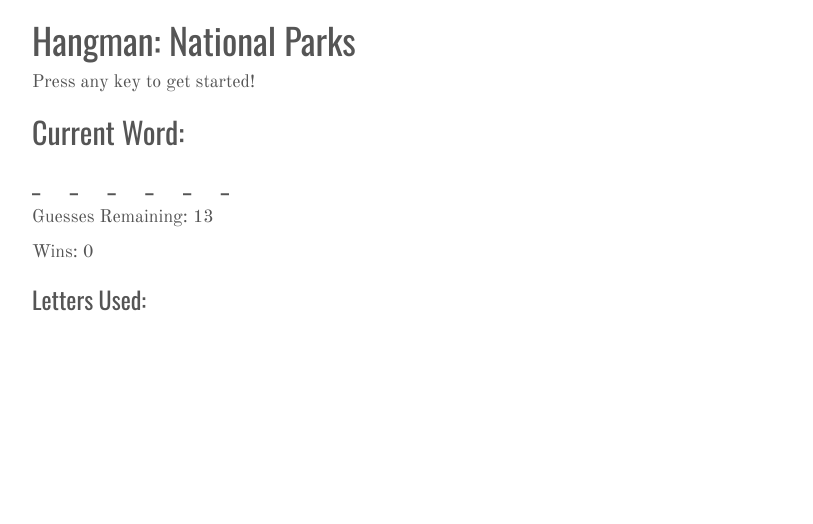
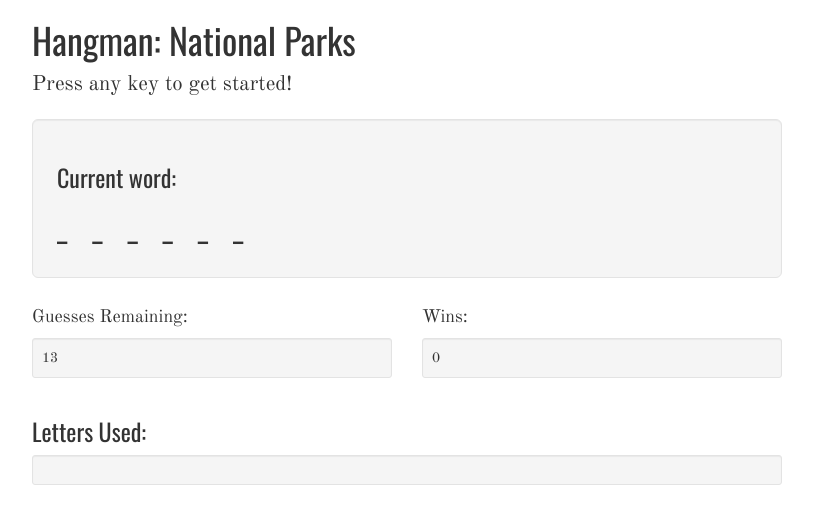
Before and after one commit to median-man/Hangman-Game, a plain HTML site: page index.html in a window 1280 px wide. Shown: the whole page, without its empty margins (38-851 px from the left). Drawn offline with nearby package versions, Linux system fonts and the light colour scheme.

Commit message:
update style

```diff
--- a/assets/css/style.css
+++ b/assets/css/style.css
@@ -2,25 +2,27 @@
 
  @import url('https://fonts.googleapis.com/css?family=Old+Standard+TT|Oswald');
 
- * {
-     box-sizing: border-box;
- }
-
  body {
      font-family: 'Old Standard TT', serif;
-     font-size: 18px;
-     color: #555;
+     width: auto;
  }
 
  h1,
  h2,
  h3,
- h4,
- h5,
- h6 {
+ .h1,
+ .h2,
+ .h3 {
      font-family: 'Oswald', sans-serif;
  }
 
  #current-word {
-     letter-spacing: .5em;
+     letter-spacing: .3em;
+
+ .container {
+     min-width: 560px;
  }
+
+ header .container {
+     background-color: #506546;
+ }
--- a/index.html
+++ b/index.html
@@ -5,6 +5,7 @@
     <meta charset="UTF-8">
     <title>National Parks Hangman</title>
     <link rel="stylesheet" href="https://maxcdn.bootstrapcdn.com/bootstrap/3.3.7/css/bootstrap.min.css" integrity="sha384-BVYiiSIFeK1dGmJRAkycuHAHRg32OmUcww7on3RYdg4Va+PmSTsz/K68vbdEjh4u" crossorigin="anonymous">
+
     <link rel="stylesheet" href="assets/css/style.css">
 </head>
 
@@ -16,17 +17,37 @@
     </header>
     <main>
         <div class="container">
-        	<p>Press any key to get started!</p>
-            <h2>Current Word:</h2>
-            <h3><span id="current-word">-</span></h3>
-            <p>
-                Guesses Remaining: <span id="rem-guesses">13</span>
-            </p>
-            <p>
-                Wins: <span id="wins">0</span>
-            </p>
-            <h3>Letters Used:</h3>
-            <p><span id="letters-used"></span></p>
+            <div class="row">
+                <div class="col-md-8">
+                <p class="lead">Press any key to get started!</p>
+                    <div class="well well-lg">
+                        <h3>Current word:</h3>
+                        <p id="current-word" class="h2"></p>
+                    </div>
+                </div>
+            </div>
+            <div class="row">
+                <div class="col-xs-6 col-md-4">
+                    <h4>Guesses Remaining:</h4>
+                    <div class="well well-sm">
+                        <span id="rem-guesses">13</span>
+                    </div>
+                </div>
+                <div class="col-xs-6 col-md-4">
+                    <h4>Wins:</h4>
+                    <div class="well well-sm">
+                        <span id="wins">0</span>
+                    </div>
+                </div>
+            </div>
+            <div class="row">
+                <div class="col-md-8">
+                    <h3>Letters Used:</h3>
+                    <div class="well well-sm">
+                        <p class="h4" id="letters-used"></p>
+                    </div>
+                </div>
+            </div>
         </div>
     </main>
 </body>
```
